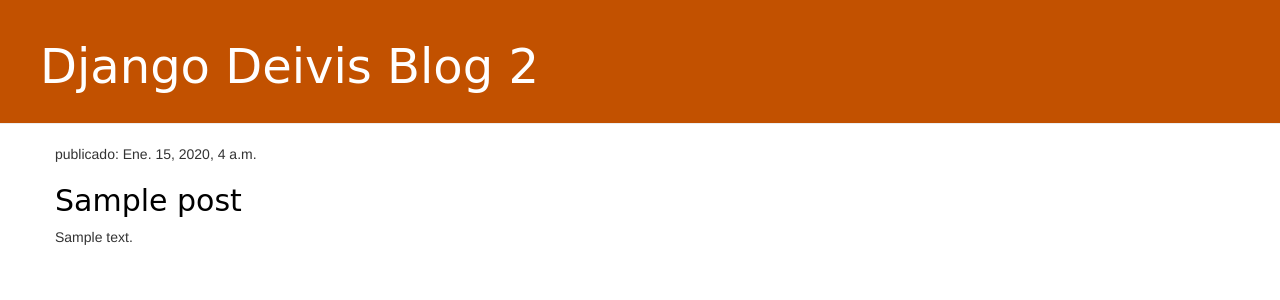
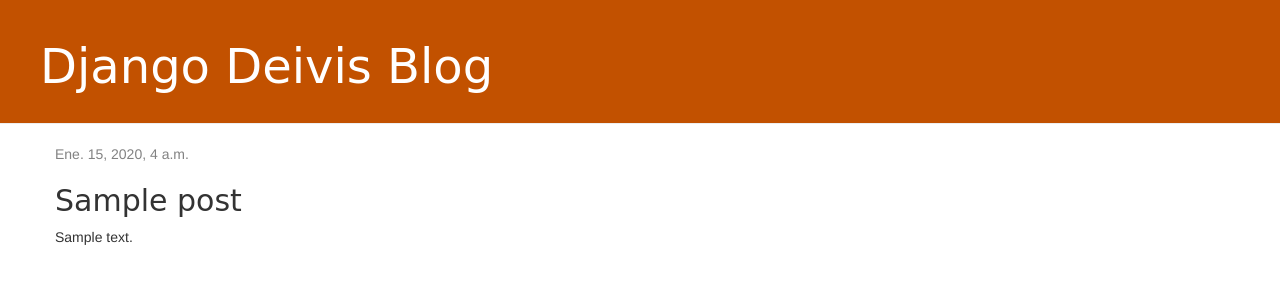
Before and after one commit to Montecristo333/my-first-blog, a Django app: template blog/templates/blog/post_list.html in a window 1280 px wide. Shown: the top 300 px of the page. Run offline with Django 3.2, Linux system fonts and the light colour scheme; the template is opened without the code that fills it: values that come from a table or form of the project are taken from there, others are empty; tables that the repository leaves empty hold one stand-in row (values such as "Sample post"); some libraries are stand-ins or nearby versions.

Commit message:
Agregadas vistas y plantillas para el detalle del post del blog así como  CSS para el sitio

```diff
--- /dev/null
+++ b/blog/templates/blog/base.html
@@ -0,0 +1,23 @@
+{% load static %}
+<html>
+    <head>
+        <title>Django Deivis enhanced</title>
+        <link rel="stylesheet" href="//maxcdn.bootstrapcdn.com/bootstrap/3.2.0/css/bootstrap.min.css">
+        <link rel="stylesheet" href="//maxcdn.bootstrapcdn.com/bootstrap/3.2.0/css/bootstrap-theme.min.css">
+        <link rel="stylesheet" href="{% static 'css/blog.css' %}">
+    </head>
+    <body>
+     <div class="page-header">
+        <h1><a href="/">Django Deivis Blog</a></h1>
+    </div>
+    <div class="content container">
+        <div class="row">
+            <div class="col-md-8">
+            {% block content %}
+            {% endblock %}
+            </div>
+        </div>
+    </div>
+
+    </body>
+</html>
--- a/blog/templates/blog/post_list.html
+++ b/blog/templates/blog/post_list.html
@@ -1,29 +1,13 @@
-{% load static %}
-<html>
-    <head>
-        <title>Django Deivis enhanced</title>
-        <link rel="stylesheet" href="//maxcdn.bootstrapcdn.com/bootstrap/3.2.0/css/bootstrap.min.css">
-        <link rel="stylesheet" href="//maxcdn.bootstrapcdn.com/bootstrap/3.2.0/css/bootstrap-theme.min.css">
-        <link rel="stylesheet" href="{% static 'css/blog.css' %}">
-    </head>
-    <body>
-        <div class="page-header">
-            <h1><a href="/">Django Deivis Blog 2</a></h1>
-        </div>
+{% extends 'blog/base.html' %}
 
-    <div class="content container">
-        <div class="row">
-            <div class="col-md-8">
-                {% for post in posts %}
-                    <div class="post">
-                        <p> publicado: {{ post.published_date }}</p>
-                        <h2><a href="">{{ post.title }}</a></h2>
-                        <p>{{ post.text|linebreaksbr}}</p>
-                    </div>
-                {% endfor %}
+{% block content %}
+     <div class="post">
+        {% if post.published_date %}
+            <div class="date">
+                {{ post.published_date }}
             </div>
-        </div>
-    </div>
-
-    </body>
-</html>
+        {% endif %}
+            <h2>{{ post.title }}</h2>
+            <p>{{ post.text|linebreaksbr }}</p>
+     </div>
+{% endblock %}
--- a/blog/urls.py
+++ b/blog/urls.py
@@ -3,4 +3,5 @@
 
 urlpatterns = [
     path('', views.post_list, name='post_list'),
+    path('post/<int:pk>/', views.post_detail, name='post_detail'),
 ]
--- a/blog/views.py
+++ b/blog/views.py
@@ -1,8 +1,14 @@
 from django.shortcuts import render
 from django.utils import timezone
 from .models import Post
+from django.shortcuts import render, get_object_or_404
 
 # Create your views here.
 def post_list(request):
     posts = Post.objects.filter(published_date__lte=timezone.now()).order_by('published_date')
     return render(request, 'blog/post_list.html', {'posts': posts})
+
+
+def post_detail(request, pk):
+    post = get_object_or_404(Post, pk=pk)
+    return render(request, 'blog/post_detail.html', {'post': post})
```
